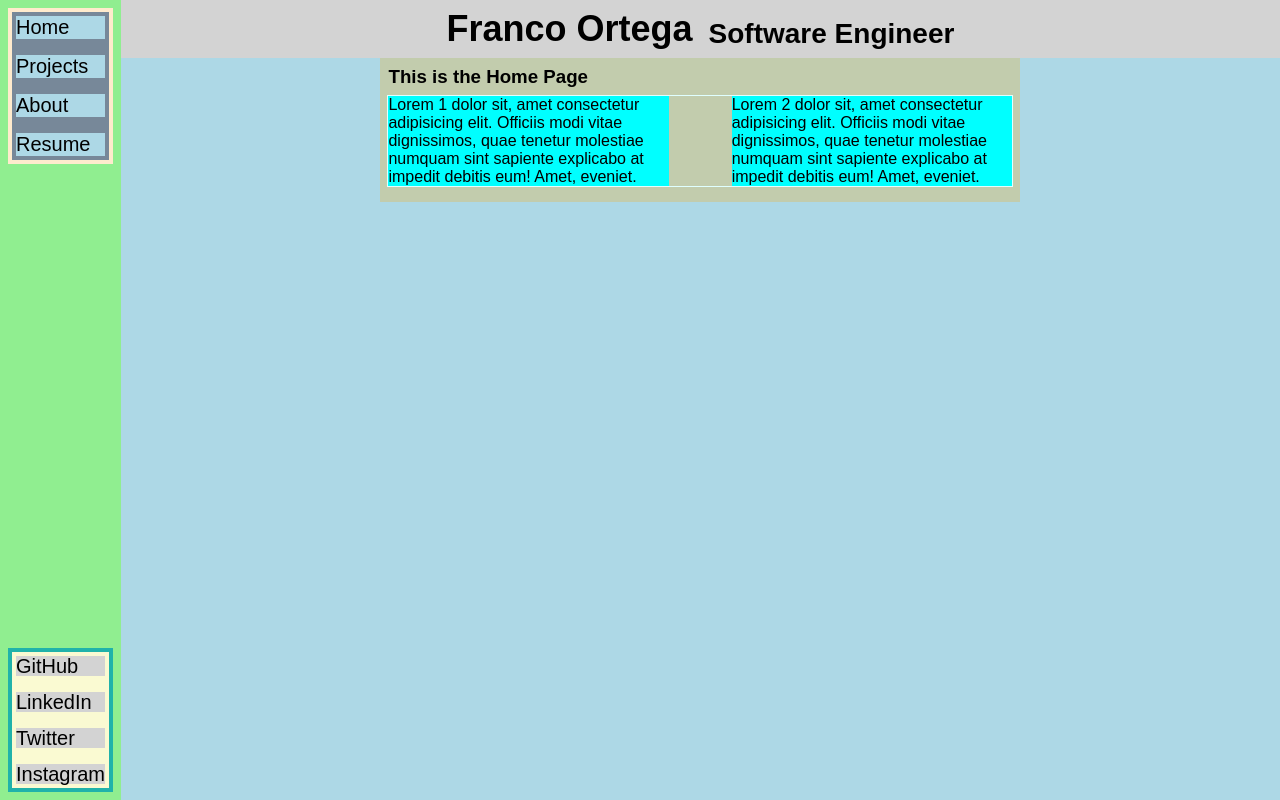
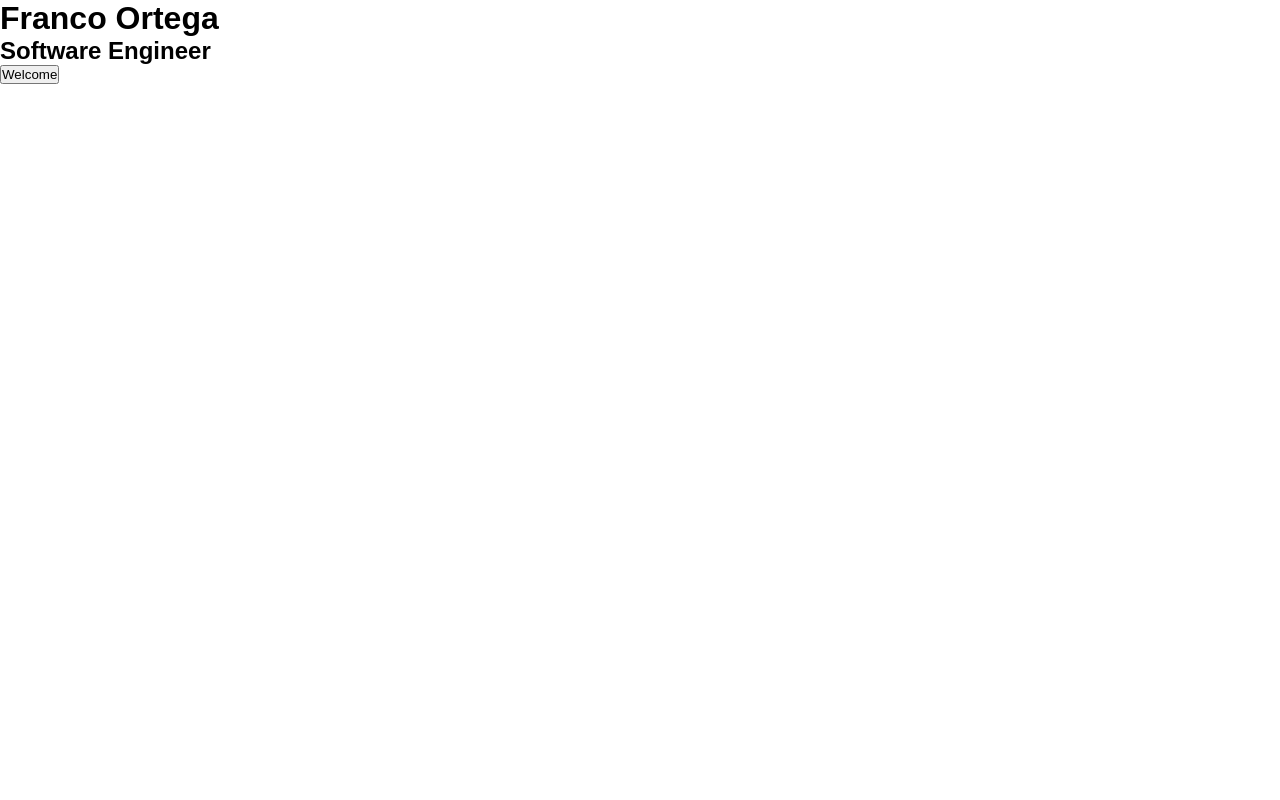
Before and after one commit to franco-ortega/portfolio-beta-01, a Next.js app: page / in a window 1280 px wide. Built offline with nearby package versions, Linux system fonts and the light colour scheme.

Commit message:
create landing page

```diff
--- a/pages/_app.js
+++ b/pages/_app.js
@@ -1,8 +1,25 @@
+import { useState } from 'react';
 import Layout from '../components/layout/Layout';
 import LayoutInner from '../components/layoutInner/LayoutInner';
 import '../styles/globals.css';
 
 function MyApp({ Component, pageProps }) {
+  const [home, setHome] = useState(false);
+
+  const onWelcomeClick = () => {
+    console.log('welcome!!');
+    setHome(true);
+  };
+
+  if (!home)
+    return (
+      <div>
+        <h1>Franco Ortega</h1>
+        <h2>Software Engineer</h2>
+        <button onClick={onWelcomeClick}>Welcome</button>
+      </div>
+    );
+
   return (
     <Layout>
       <LayoutInner>
```
Also changed, not shown: 1 other file (tests, documents, lock files or other folders).
